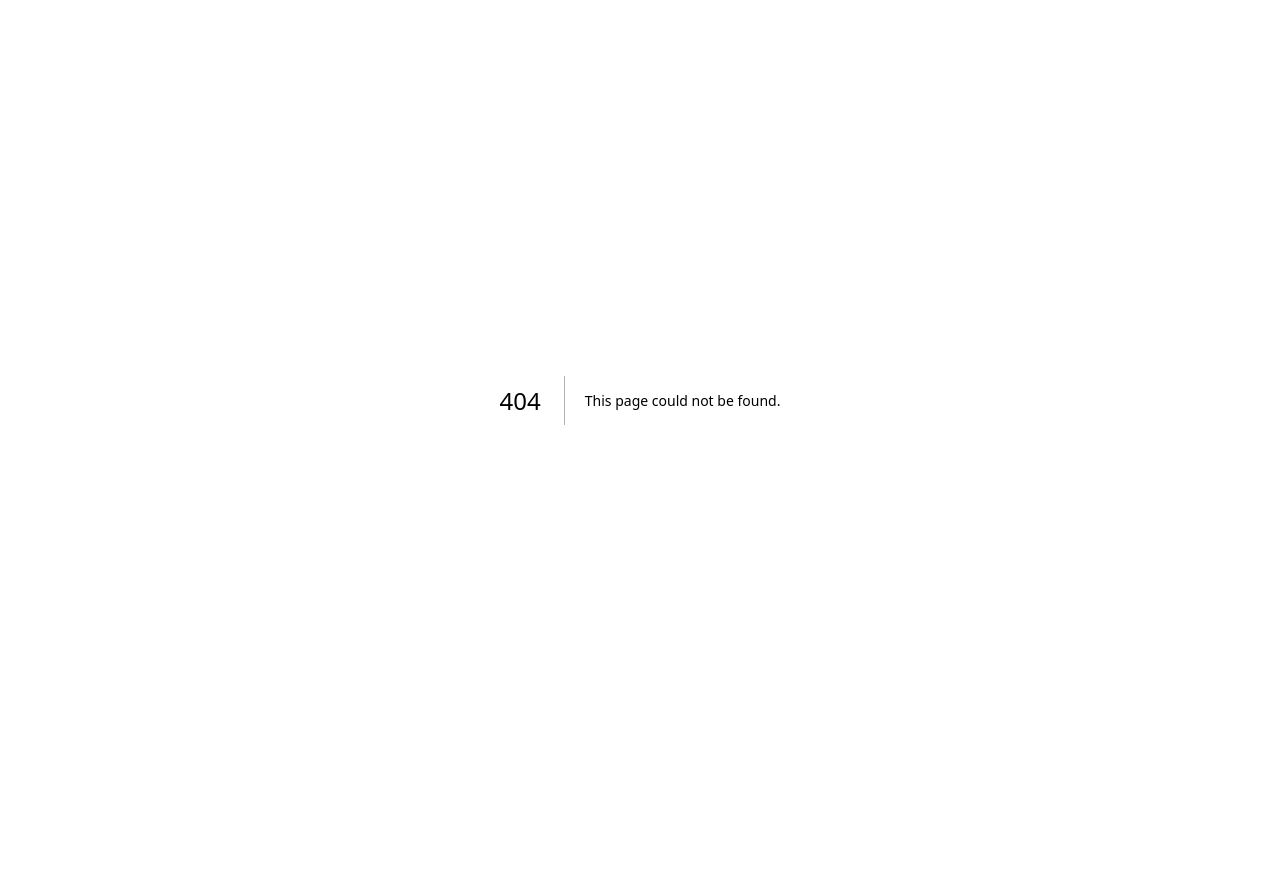
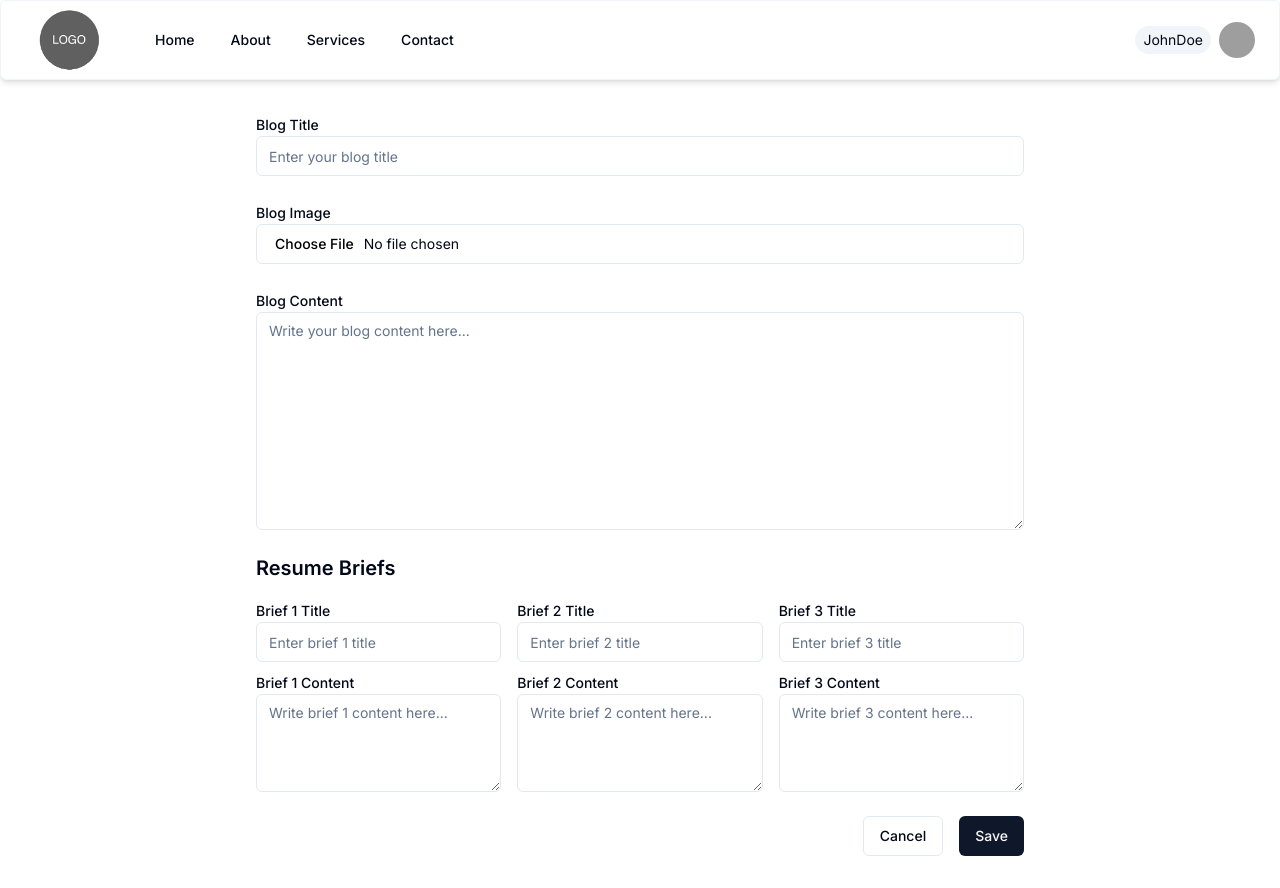
Before and after one commit to Web3DC/EtherPress, a Next.js app in the folder ePressApp/: page /edit-blog in a window 1280 px wide. Before the commit this address had no page. Before the commit the page ends 800 px from the top, so only its background shows below. Built offline with nearby package versions, Linux system fonts and the light colour scheme; grey boxes are pictures that could not be loaded.

Commit message:
Edit Blog Component

```diff
--- /dev/null
+++ b/ePressApp/app/edit-blog/page.tsx
@@ -0,0 +1,13 @@
+import BlogComponent from "@/components/Blog";
+import EditBlogComponent from "@/components/EditBlog";
+import HeaderComponent from "@/components/Header";
+
+export default function EditBlog() {
+    return (
+      <div>
+        <HeaderComponent />
+        <EditBlogComponent />
+
+      </div>
+    );
+  }
--- /dev/null
+++ b/ePressApp/components/EditBlog.tsx
@@ -0,0 +1,95 @@
+
+import { Label } from "@/components/ui/label"
+import { Input } from "@/components/ui/input"
+import { Textarea } from "@/components/ui/textarea"
+import { Button } from "@/components/ui/button"
+
+export default function EditBlogComponent() {
+  return (
+    <div className="container mx-auto px-4 py-8">
+      <div className="max-w-3xl mx-auto">
+        <div className="mb-6">
+          <Label htmlFor="title" className="mb-2">
+            Blog Title
+          </Label>
+          <Input id="title" type="text" placeholder="Enter your blog title" className="w-full" />
+        </div>
+        <div className="mb-6">
+          <Label htmlFor="image" className="mb-2">
+            Blog Image
+          </Label>
+          <Input id="image" type="file" accept="image/*" className="w-full" />
+        </div>
+        <div className="mb-6">
+          <Label htmlFor="content" className="mb-2">
+            Blog Content
+          </Label>
+          <Textarea
+            id="content"
+            placeholder="Write your blog content here..."
+            rows={10}
+            maxLength={2000}
+            className="w-full"
+          />
+        </div>
+        <div className="mb-6">
+          <h3 className="text-xl font-semibold mb-4">Resume Briefs</h3>
+          <div className="grid grid-cols-1 md:grid-cols-3 gap-4">
+            <div>
+              <Label htmlFor="brief1Title" className="mb-2">
+                Brief 1 Title
+              </Label>
+              <Input id="brief1Title" type="text" placeholder="Enter brief 1 title" className="w-full mb-2" />
+              <Label htmlFor="brief1Content" className="mb-2">
+                Brief 1 Content
+              </Label>
+              <Textarea
+                id="brief1Content"
+                placeholder="Write brief 1 content here..."
+                rows={4}
+                maxLength={200}
+                className="w-full"
+              />
+            </div>
+            <div>
+              <Label htmlFor="brief2Title" className="mb-2">
+                Brief 2 Title
+              </Label>
+              <Input id="brief2Title" type="text" placeholder="Enter brief 2 title" className="w-full mb-2" />
+              <Label htmlFor="brief2Content" className="mb-2">
+                Brief 2 Content
+              </Label>
+              <Textarea
+                id="brief2Content"
+                placeholder="Write brief 2 content here..."
+                rows={4}
+                maxLength={200}
+                className="w-full"
+              />
+            </div>
+            <div>
+              <Label htmlFor="brief3Title" className="mb-2">
+                Brief 3 Title
+              </Label>
+              <Input id="brief3Title" type="text" placeholder="Enter brief 3 title" className="w-full mb-2" />
+              <Label htmlFor="brief3Content" className="mb-2">
+                Brief 3 Content
+              </Label>
+              <Textarea
+                id="brief3Content"
+                placeholder="Write brief 3 content here..."
+                rows={4}
+                maxLength={200}
+                className="w-full"
+              />
+            </div>
+          </div>
+        </div>
+        <div className="flex justify-end gap-4">
+          <Button variant="outline">Cancel</Button>
+          <Button>Save</Button>
+        </div>
+      </div>
+    </div>
+  )
+}
```
